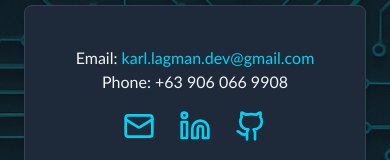
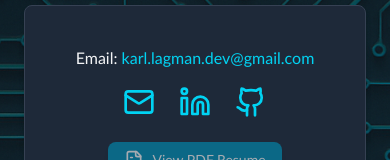
Before and after one commit to karllagman/karl-portfolio, a Next.js app: page / in a window 390 px wide. Shown: the part 5415-5575 px from the top of the page. Built offline with nearby package versions, Linux system fonts and the light colour scheme.

Commit message:
Remove phone number from Portfolio component for updated contact information

```diff
--- a/src/app/components/Portfolio.tsx
+++ b/src/app/components/Portfolio.tsx
@@ -343,7 +343,6 @@ const SectionHeading: React.FC<SectionHeadingProps> = ({ innerRef, id, children,
           <Card className="bg-gray-800 p-6">
             <CardContent className="text-center">
               <p>Email: <a className="text-cyan-400" href="mailto:karl.lagman.dev@gmail.com">karl.lagman.dev@gmail.com</a></p>
-              <p>Phone: +63 906 066 9908</p>
               <div className="flex justify-center items-center space-x-6 mt-4">
                 <a href="mailto:karl.lagman.dev@gmail.com" aria-label="Email" className={`text-cyan-400 hover:text-cyan-300 ${iconHover}`}><Mail className="h-8 w-8" /></a>
                 <a href="https://www.linkedin.com/in/karl-anthony-lagman-9305b613a/" target="_blank" rel="noopener noreferrer" aria-label="LinkedIn" className={`text-cyan-400 hover:text-cyan-300 ${iconHover}`}><Linkedin className="h-8 w-8" /></a>
```
Also changed, not shown: 1 other file (tests, documents, lock files or other folders).
